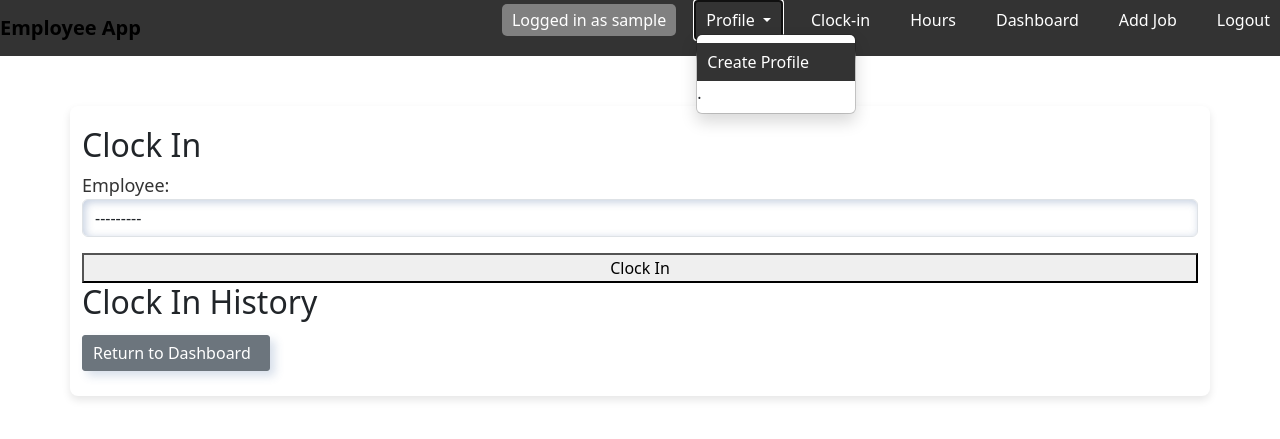
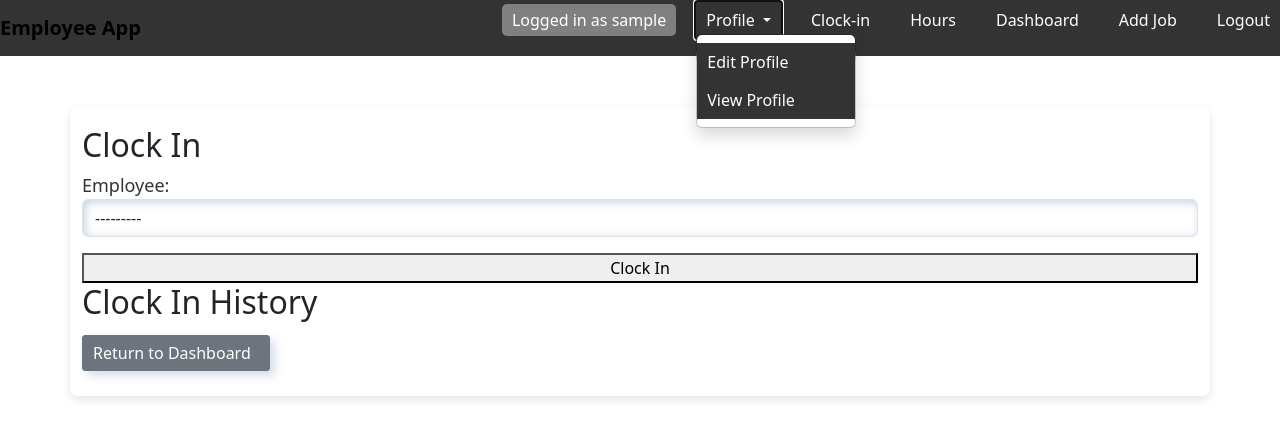
Before and after one commit to RimPeter/employeeapp-ver6, a Django app: page /clockin/ in a window 1280 px wide, after a click on "Profile". Shown: the top 439 px of the page. Run offline with Django 4.2, Linux system fonts and the light colour scheme; a user stored in the database is signed in; tables that the repository leaves empty hold one stand-in row (values such as "Sample post").

Commit message:
Fix logic in Profile dropdown

```diff
--- a/clockin/settings.py
+++ b/clockin/settings.py
@@ -23,7 +23,7 @@
 SECRET_KEY = os.environ.get('SECRET_KEY')
 
 # SECURITY WARNING: don't run with debug turned on in production!
-DEBUG = False #os.environ.get('DEBUG', 'False') == 'True'
+DEBUG = True #os.environ.get('DEBUG', 'False') == 'True'
 
 ALLOWED_HOSTS = ['127.0.0.1', 'localhost', '.herokuapp.com']
 
--- a/employeeapp/models.py
+++ b/employeeapp/models.py
@@ -53,6 +53,7 @@
         raise ValidationError('You must be at least 18 years old.')
 
 class Profile(models.Model):
+    user = models.OneToOneField(User, on_delete=models.CASCADE, related_name='profile')
     first_name = models.CharField(max_length=30)
     last_name = models.CharField(max_length=30)
     date_of_birth = models.DateField(validators=[validate_age])
--- a/employeeapp/templates/employeeapp/navbar.html
+++ b/employeeapp/templates/employeeapp/navbar.html
@@ -1,3 +1,5 @@
+{% load profile_tags %}
+
 <nav class="navbar">
     <div class="navbar-brand">Employee App</div>
     <div class="navbar-toggle" id="mobile-menu">
@@ -17,21 +19,22 @@
                 Profile
             </a>
             <ul class="dropdown-menu dropdown-color" aria-labelledby="profileDropdown">
-                <li>
+                {% get_user_profile user as profile %}
+                {% if profile %}
+                    <!-- Profile exists -->
                     <div class="dropdown-color">
-                        <a class="dropdown-item" href="{% url 'create_profile' %}">Create Profile</a>
+                        <li><a class="dropdown-item" href="{% url 'edit_profile' pk=profile.pk %}">Edit Profile</a></li>
                     </div>
-                </li>.
-                {% if user.profile %}
-                <div class="dropdown-color">
-                    <li><a class="dropdown-item" href="{% url 'edit_profile' pk=user.profile.pk %}">Edit Profile</a></li>
-                </div>
-                <div class="dropdown-color">
-                    <li><a class="dropdown-item" href="{% url 'profile_detail' pk=user.profile.pk %}">View Profile</a></li>
-                </div>
-
-
-
+                    <div class="dropdown-color">
+                        <li><a class="dropdown-item" href="{% url 'profile_detail' pk=profile.pk %}">View Profile</a></li>
+                    </div>
+                {% else %}
+                    <!-- Profile does not exist -->
+                    <li>
+                        <div class="dropdown-color">
+                            <a class="dropdown-item" href="{% url 'create_profile' %}">Create Profile</a>
+                        </div>
+                    </li>
                 {% endif %}
             </ul>
         </li>
--- /dev/null
+++ b/employeeapp/templatetags/profile_tags.py
@@ -0,0 +1,11 @@
+from django import template
+from django.core.exceptions import ObjectDoesNotExist
+
+register = template.Library()
+
+@register.simple_tag
+def get_user_profile(user):
+    try:
+        return user.profile
+    except ObjectDoesNotExist:
+        return None
--- a/employeeapp/views.py
+++ b/employeeapp/views.py
@@ -230,7 +230,7 @@
         if form.is_valid():
             form.save()
             messages.success(request, 'Profile updated successfully!')
-            return redirect('profile_detail')  # Redirect to some profile detail page or dashboard
+            return redirect('profile_detail', pk=profile.pk)
         else:
             messages.error(request, 'There was an error updating the profile.')
     else:
```
Also changed, not shown: employeeapp/migrations/0005_profile_user.py (added), employeeapp/templatetags/__init__.py (added).
